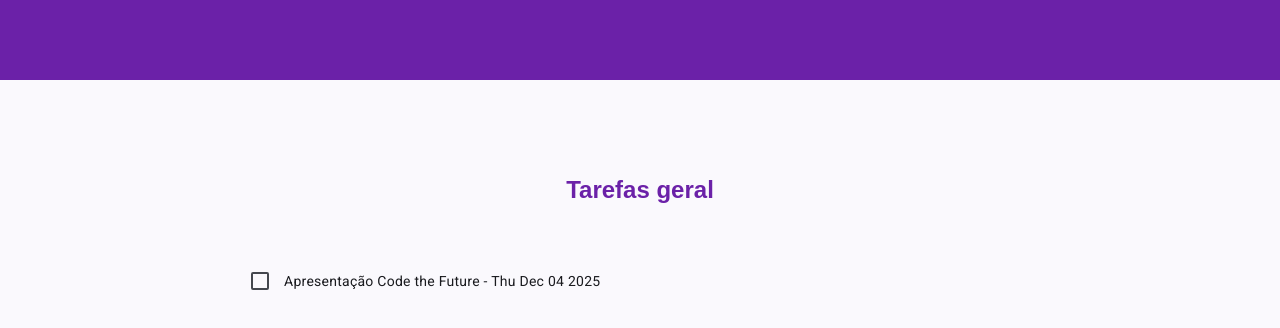
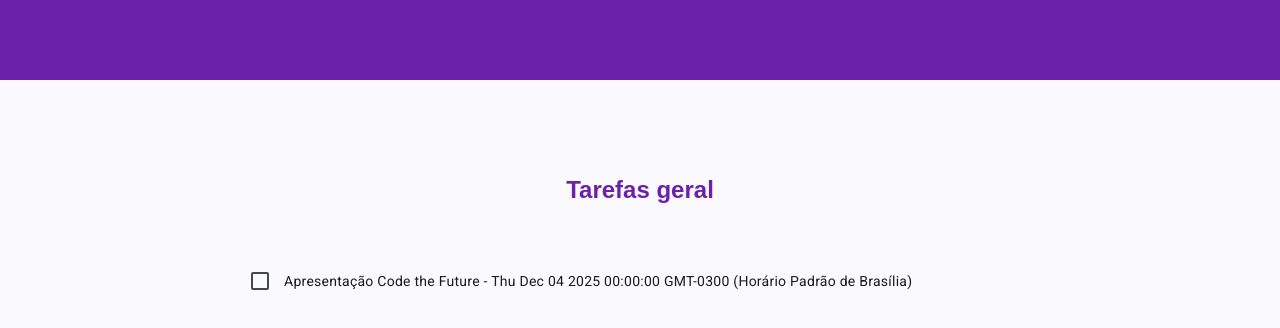
Before and after one commit to ellenvieira18/Organiza_ai, an Angular app in the folder organiza_ai/: page /visao-geral in a window 1280 px wide. Shown: the top 328 px of the page. Built offline with nearby package versions, Linux system fonts and the light colour scheme.

Commit message:
Organiza_ai

```diff
--- a/organiza_ai/src/app/Components/horario-dialog/horario-dialog.ts
+++ b/organiza_ai/src/app/Components/horario-dialog/horario-dialog.ts
@@ -38,6 +38,8 @@ export class HorarioDialog {
 
   readonly date = new FormControl(new Date());
   readonly text = model('');
+  readonly time = new FormControl(new Date())
+  // time: any;
 
   constructor() {
     this.date.setValue(this.data.selectedDate);
@@ -48,7 +50,7 @@ export class HorarioDialog {
     this.dialogRef.close({
       date: this.date.value,
       text: this.text(),
-      time: this.value
+      time: this.time.value
     });
   }
 }
--- a/organiza_ai/src/app/Components/visao-geral/visao-geral.html
+++ b/organiza_ai/src/app/Components/visao-geral/visao-geral.html
@@ -8,7 +8,8 @@
     </div>
 
     <section class="example-section">
-        <mat-checkbox class="example-margin">Apresentação Code the Future - Thu Dec 04 2025</mat-checkbox>
+        <mat-checkbox class="example-margin">
+Apresentação Code the Future - Thu Dec 04 2025 00:00:00 GMT-0300 (Horário Padrão de Brasília)</mat-checkbox>
         <!-- mais checkboxes aqui -->
     </section>
 </div>
```
